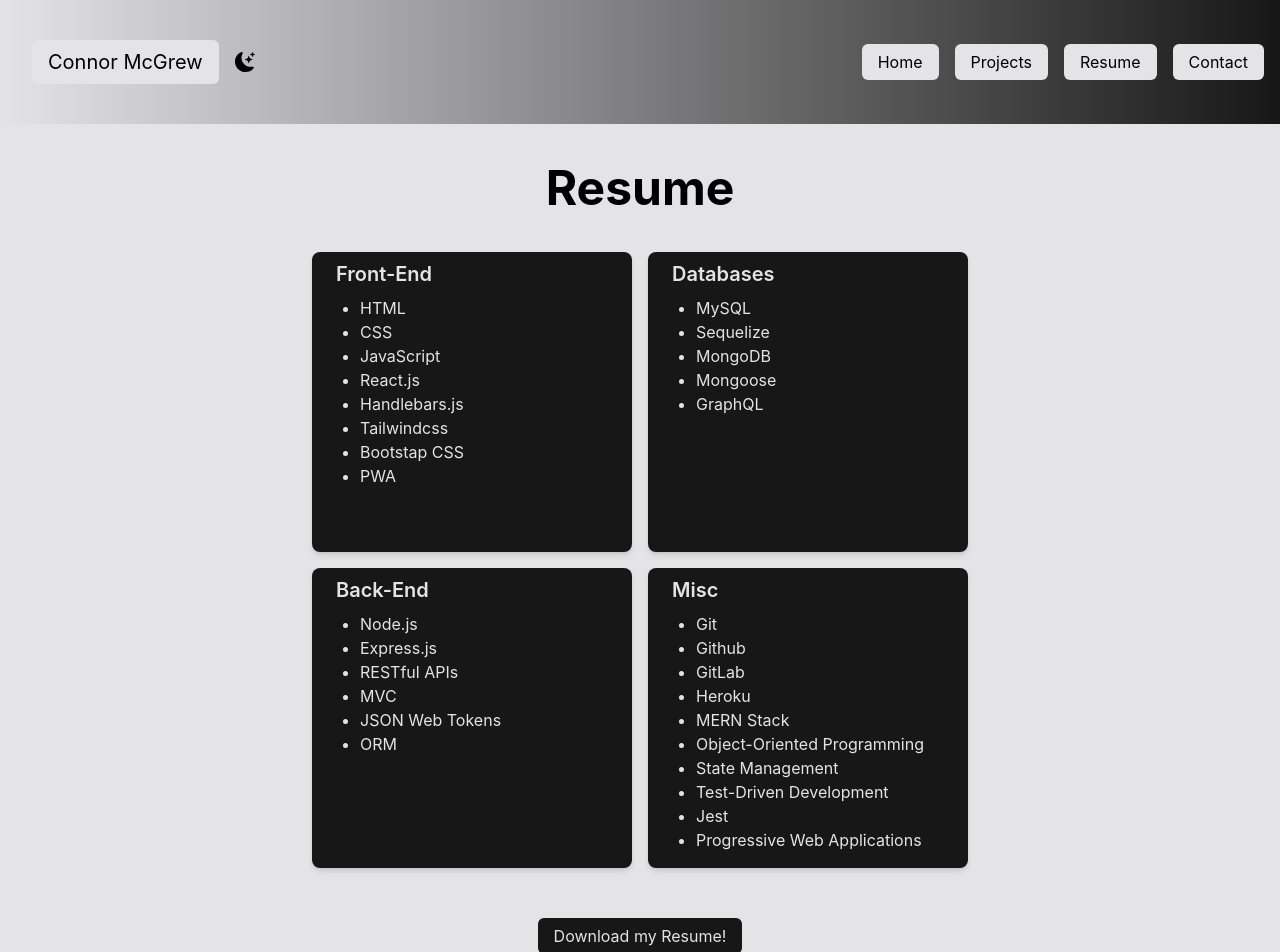
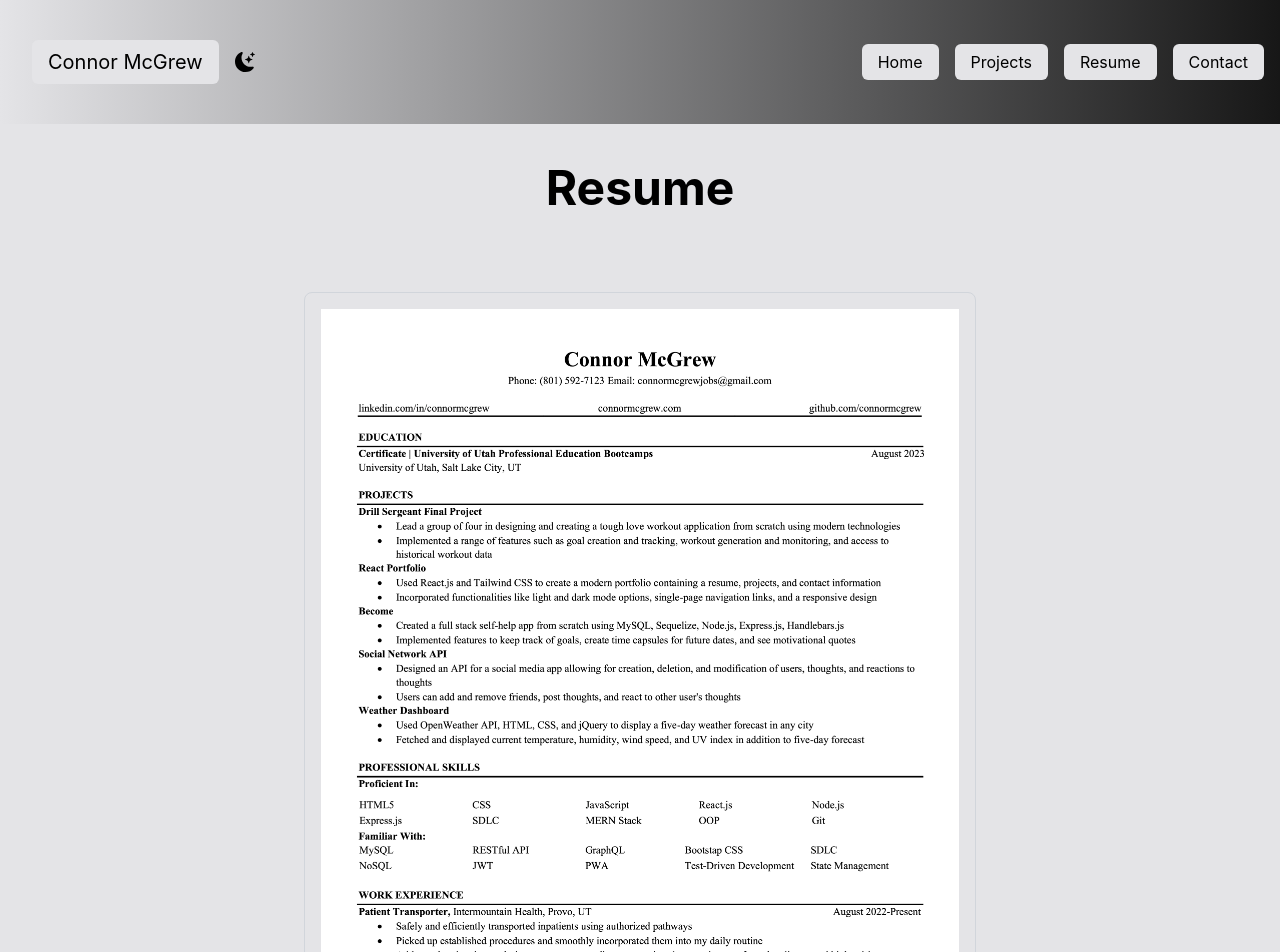
Before and after one commit to connormcgrew/React-Portfolio, a React (Create React App) app: page /resume in a window 1280 px wide. Shown: the top 952 px of the page. Built offline with nearby package versions, Linux system fonts and the light colour scheme.

Commit message:
updated resume page to contain img of current resume

```diff
--- a/src/pages/resume.js
+++ b/src/pages/resume.js
@@ -1,5 +1,4 @@
 import React, { useContext } from "react";
-import TechnologiesCard from "../components/langCard";
 import { DarkModeContext } from "../contexts/DarkModeContext";
 
 const Resume = () => {
@@ -9,24 +8,19 @@ const Resume = () => {
     <div className={` ${darkMode ? 'dark' : 'light '}`}>
       <h1 className="flex justify-center text-5xl pb-10 font-bold py-10">Resume</h1>
       <div className="flex flex-wrap">
-        {/* remove TechnologiesCards and just add a picture of my resume with a download button */}
-        <div className="w-full lg:w-1/4 m-auto lg:mr-2">
-          {/* Front-end technologies */}
-          <TechnologiesCard category="Front-End" />
-
-          {/* Back-end technologies */}
-          <TechnologiesCard category="Back-End" />
       </div>
-        <div className="w-full lg:w-1/4 m-auto lg:ml-2">
-          {/* Database technologies */}
-          <TechnologiesCard category="Databases" />
-
-          {/* Miscellaneous technologies */}
-          <TechnologiesCard category="Misc" />
+      <div className="flex justify-center py-10">
+        <div className="max-w-2xl border border-gray-300 p-4 rounded-lg">
+          <div className="text-center">
+            <img
+              src="images/resume.png"
+              alt="resume"
+              className="w-full sm:w-auto md:w-auto lg:w-auto xl:w-auto"
+            />
           </div>
         </div>
-      <div className="flex justify-center py-10">
-        <div className="max-w-xs">
+      </div>
+      <div className="flex justify-center">
         <a
           download="Connor McGrew Resume"
           href="images/resume.pdf"
@@ -36,7 +30,6 @@ const Resume = () => {
         </a>
       </div>
     </div>
-    </div>
   );
 };
 
```
Also changed, not shown: public/images/resume.png (added), 3 other files (tests, documents, lock files or other folders). Lines whose indentation alone changed are shown as unchanged.
